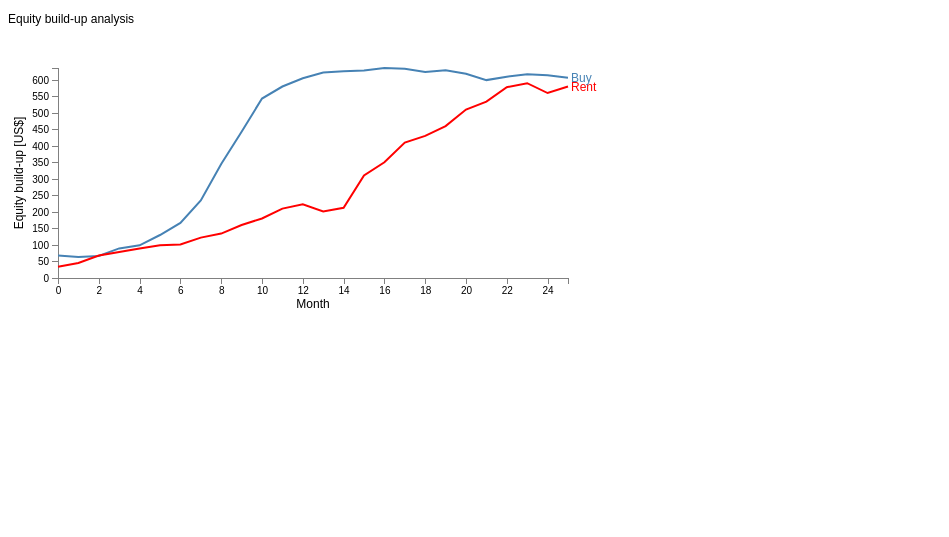
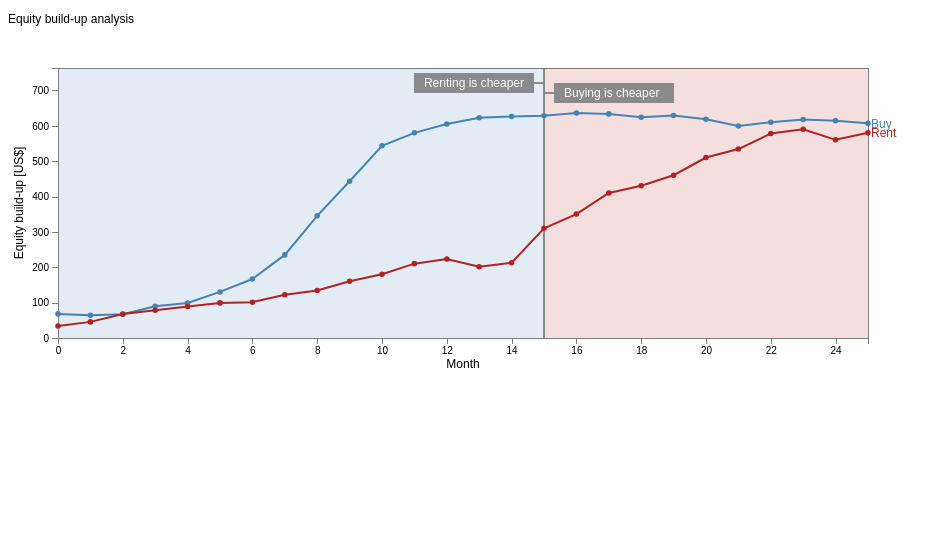
Before and after one commit to rage-against-the-machine-learning/rent-v-buy, a Flask app: page /equity in a window 1280 px wide. Shown: the top 537 px of the page, without its empty margins (0-949 px from the left). Run offline with Flask 2, Linux system fonts and the light colour scheme; some libraries are stand-ins or nearby versions.

Commit message:
Updated equity build-up plot

```diff
--- /dev/null
+++ b/app/static/css/equity.css
@@ -0,0 +1,45 @@
+body { font: 12px Arial;}
+
+path {
+	stroke-width: 2;
+	fill: none;
+}
+
+#rentLine {
+	stroke: firebrick;
+}
+
+#rentScatter {
+    stroke: firebrick;
+    fill: firebrick;
+}
+
+#buyLine {
+	stroke: steelblue;
+}
+
+#buyScatter {
+    stroke: steelblue;
+    fill: steelblue;
+}
+
+.axis path,
+.axis line {
+	fill: none;
+	stroke: grey;
+	stroke-width: 1;
+	shape-rendering: crispEdges;
+}
+
+div.tooltip {
+    position: absolute;
+    text-align: center;
+    width: 100px;
+    height: 42px;
+    padding: 2px;
+    font: 12px sans-serif;
+    background: lightgray;
+    border: 0px;
+    border-radius: 8px;
+    pointer-events: none;
+}
--- /dev/null
+++ b/app/static/js/equity.js
@@ -0,0 +1,230 @@
+// Select canvases
+var svg1 = d3.select("#canvas1");
+
+var	margin = {top: 30, right: 40, bottom: 30, left: 50},
+	width = 900 - margin.left - margin.right,
+    height = 330 - margin.top - margin.bottom;
+
+var	x = d3.scaleLinear().range([0, width]);
+var	y = d3.scaleLinear().range([height, 0]);
+
+var xAxis = d3.axisBottom().scale(x);
+var yAxis = d3.axisLeft().scale(y);
+
+var count = Object.keys(myData).length;
+var maxEquity = d3.max(myData, function(d) { return Math.max(d.buy, d.rent)*1.2; });
+
+x.domain([0, count-1]);
+y.domain([0, maxEquity]);
+
+var	buyLine = d3.line()
+	.x(function(d) { return x(d.month); })
+	.y(function(d) { return y(d.buy); });
+
+var	rentLine = d3.line()
+	.x(function(d) { return x(d.month); })
+    .y(function(d) { return y(d.rent); });
+
+// Equity build-up plot
+var g = svg1.append("g")
+    .attr("transform", "translate(" + margin.left + "," + margin.top + ")");
+
+// X axis
+g.append("g")
+    .attr("class", "x axis")
+    .attr("transform", "translate(0," + height + ")")
+    .call(xAxis);
+
+g.append("text")
+    .attr("transform", "translate(" + (width/2) + " ," + (height + 30) + ")")
+    .attr("class", "label")
+    .style("text-anchor", "middle")
+    .text("Month");
+
+g.append("line")
+    .attr("x1", 0)
+    .attr("y1", 0)
+    .attr("x2", width)
+    .attr("y2", 0)
+    .style("stroke", "gray")
+    .style("stroke-width", 1)
+    .style("stroke", "gray")
+    .style("shape-rendering", "crispEdges");
+
+// Y axis
+g.append("g")
+    .attr("class", "y axis")
+    .call(yAxis);
+
+g.append("text")
+    .attr("transform", "rotate(-90)")
+    .attr("class", "label")
+    .attr("y", 3 - margin.left)
+    .attr("x", 0 - (height / 2))
+    .attr("dy", "1em")
+    .style("text-anchor", "middle")
+    .text("Equity build-up [US$]");
+
+g.append("line")
+    .attr("x1", width)
+    .attr("y1", 0)
+    .attr("x2", width)
+    .attr("y2", height)
+    .style("stroke", "gray")
+    .style("stroke-width", 1)
+    .style("stroke", "gray")
+    .style("shape-rendering", "crispEdges");
+
+// Shaded areas
+g.append("rect")
+    .attr("x", 0.)
+    .attr("y", 0.)
+    .attr("width", x(myData[payOff]["month"]))
+    .attr("height", height)
+    .style("opacity", 0.15)
+    .style("fill", "steelblue");
+
+g.append("rect")
+    .attr("x", x(myData[payOff]["month"]))
+    .attr("y", 0.)
+    .attr("width", width-x(myData[payOff]["month"]))
+    .attr("height", height)
+    .style("opacity", 0.15)
+    .style("fill", "firebrick");
+
+// Dividing line if between the plot
+
+if ((payOff > 5) && (payOff < count - 5)){
+
+    g.append("line")
+        .attr("x1", x(myData[payOff]["month"]))
+        .attr("y1", 0)
+        .attr("x2", x(myData[payOff]["month"]))
+        .attr("y2", height)
+        .style("stroke-width", 2)
+        .style("stroke", "gray")
+        .style("opacity", 0.9);
+
+    g.append("rect")
+        .attr("x", x(myData[payOff]["month"])-130.0)
+        .attr("y", 5.0)
+        .attr("width", 120.0)
+        .attr("height", 20.0)
+        .style("opacity", 0.9)
+        .style("fill", "gray");
+
+    g.append("line")
+        .attr("x1", x(myData[payOff]["month"])-10.0)
+        .attr("y1", 15.0)
+        .attr("x2", x(myData[payOff]["month"]))
+        .attr("y2", 15.0)
+        .style("stroke-width", 2)
+        .style("stroke", "gray")
+        .style("opacity", 0.9);
+
+    g.append("text")
+        .attr("x", x(myData[payOff]["month"])-20.0)
+        .attr("y", 15.0)
+        .attr("dy", ".35em")
+        .text("Renting is cheaper")
+        .attr("text-anchor", "end")
+        .attr("fill", "white");
+
+    g.append("rect")
+        .attr("x", x(myData[payOff]["month"])+10.0)
+        .attr("y", 15.0)
+        .attr("width", 120.0)
+        .attr("height", 20.0)
+        .style("opacity", 0.9)
+        .style("fill", "gray");
+
+    g.append("line")
+        .attr("x1", x(myData[payOff]["month"]))
+        .attr("y1", 25.0)
+        .attr("x2", x(myData[payOff]["month"])+10.0)
+        .attr("y2", 25.0)
+        .style("stroke-width", 2)
+        .style("stroke", "gray")
+        .style("opacity", 0.9);
+
+    g.append("text")
+        .attr("x", x(myData[payOff]["month"])+20.0)
+        .attr("y", 25.0)
+        .attr("dy", ".35em")
+        .text("Buying is cheaper")
+        .attr("fill", "white");
+
+}
+
+// Define the div for the tooltip
+var div = d3.select("body").append("div")
+    .attr("class", "tooltip")
+    .style("opacity", 0);
+
+// Label the end of the plots
+g.append("text")
+    .attr("transform", "translate(" + (width+3) + "," + y(myData[count-1].rent) + ")")
+    .attr("dy", ".35em")
+    .attr("text-anchor", "start")
+    .style("fill", "firebrick")
+    .text("Rent");
+
+g.append("text")
+    .attr("transform", "translate(" + (width+3) + "," + y(myData[count-1].buy) + ")")
+    .attr("dy", ".35em")
+    .attr("text-anchor", "start")
+    .style("fill", "steelblue")
+    .text("Buy");
+
+// Generate line paths
+g.append("path")
+    .attr("id", "buyLine")
+    .attr("d", buyLine(myData));
+
+g.append("g")
+    .selectAll()
+    .data(myData)
+    .enter().append("path")
+    .attr("class", "dot")
+    .attr("transform", function(d) { return "translate("+x(d.month)+","+y(d.buy)+")"; })
+    .attr('d', d3.symbol().type( d3.symbolCircle ).size( 10.0 ) )
+    .attr("id", "buyScatter")
+    .on("mouseover", function(d) {
+        div.transition()
+            .duration(200)
+            .style("opacity", .9);
+        div	.html("Month: " + d.month + "<br/>" + "Buy :" + d.buy + "<br/>" + "Rent :" + d.rent )
+            .style("left", x(d.month) + "px")
+            .style("top", y(d.buy)+ "px");
+        })
+    .on("mouseout", function(d) {
+        div.transition()
+            .duration(500)
+            .style("opacity", 0);
+    });
+
+g.append("path")
+    .attr("id", "rentLine")
+    .attr("d", rentLine(myData));
+
+g.append("g")
+    .selectAll()
+    .data(myData)
+    .enter().append("path")
+    .attr("class", "dot")
+    .attr("transform", function(d) { return "translate("+x(d.month)+","+y(d.rent)+")"; })
+    .attr('d', d3.symbol().type( d3.symbolCircle ).size( 10.0 ) )
+    .attr("id", "rentScatter")
+    .on("mouseover", function(d) {
+        div.transition()
+            .duration(200)
+            .style("opacity", .9);
+        div	.html("Month: " + d.month + "<br/>" + "Buy :" + d.buy + "<br/>" + "Rent :" + d.rent )
+            .style("left", x(d.month) + "px")
+            .style("top", y(d.rent)+ "px");
+        })
+    .on("mouseout", function(d) {
+        div.transition()
+            .duration(500)
+            .style("opacity", 0);
+    });
--- a/app/static/js/linecharts.js
+++ /dev/null
@@ -1,114 +0,0 @@
-// Select canvases
-var svg1 = d3.select("#canvas1");
-
-var	margin = {top: 30, right: 40, bottom: 30, left: 50},
-	width = 600 - margin.left - margin.right,
-	height = 270 - margin.top - margin.bottom;
-
-
-var	x = d3.scaleLinear().range([0, width]);
-var	y = d3.scaleLinear().range([height, 0]);
-
-var xAxis = d3.axisBottom().scale(x);
-var yAxis = d3.axisLeft().scale(y);
-
-// To be replaced by JSON from Python
-var myData = [
-    {"month": 0, "buy": 68.13, "rent": 34.12},
-    {"month": 1, "buy": 63.98, "rent": 45.56},
-    {"month": 2, "buy": 67.00, "rent": 67.89},
-    {"month": 3, "buy": 89.70, "rent": 78.54},
-    {"month": 4, "buy": 99.00, "rent": 89.23},
-    {"month": 5, "buy": 130.28, "rent": 99.23},
-    {"month": 6, "buy": 166.70, "rent": 101.34},
-    {"month": 7, "buy": 234.98, "rent": 122.34},
-    {"month": 8, "buy": 345.44, "rent": 134.56},
-    {"month": 9, "buy": 443.34, "rent": 160.45},
-    {"month": 10, "buy": 543.70, "rent": 180.34},
-    {"month": 11, "buy": 580.13, "rent": 210.23},
-    {"month": 12, "buy": 605.23, "rent": 223.45},
-    {"month": 13, "buy": 622.77, "rent": 201.56},
-    {"month": 14, "buy": 626.20, "rent": 212.67},
-    {"month": 15, "buy": 628.44, "rent": 310.45},
-    {"month": 16, "buy": 636.23, "rent": 350.45},
-    {"month": 17, "buy": 633.68, "rent": 410.23},
-    {"month": 18, "buy": 624.31, "rent": 430.56},
-    {"month": 19, "buy": 629.32, "rent": 460.34},
-    {"month": 20, "buy": 618.63, "rent": 510.34},
-    {"month": 21, "buy": 599.55, "rent": 534.23},
-    {"month": 22, "buy": 609.86, "rent": 578.23},
-    {"month": 23, "buy": 617.62, "rent": 590.12},
-    {"month": 24, "buy": 614.48, "rent": 560.34},
-    {"month": 25, "buy": 606.98, "rent": 580.12}
-];
-
-var payOff = 10;
-
-var count = Object.keys(myData).length;
-var maxEquity = d3.max(myData, function(d) { return Math.max(d.buy, d.rent); });
-
-x.domain([0, count-1]);
-y.domain([0, maxEquity]);
-
-var	buyLine = d3.line()
-	.x(function(d) { return x(d.month); })
-	.y(function(d) { return y(d.buy); });
-
-var	rentLine = d3.line()
-	.x(function(d) { return x(d.month); })
-    .y(function(d) { return y(d.rent); });
-
-// Equity build-up plot
-var g = svg1.append("g")
-    .attr("transform", "translate(" + margin.left + "," + margin.top + ")");
-
-// X axis
-g.append("g")
-    .attr("class", "x axis")
-    .attr("transform", "translate(0," + height + ")")
-    .call(xAxis);
-
-g.append("text")
-    .attr("transform", "translate(" + (width/2) + " ," + (height + 30) + ")")
-    .attr("class", "label")
-    .style("text-anchor", "middle")
-    .text("Month");
-
-// Y axis
-g.append("g")
-    .attr("class", "y axis")
-    .call(yAxis);
-
-g.append("text")
-    .attr("transform", "rotate(-90)")
-    .attr("class", "label")
-    .attr("y", 3 - margin.left)
-    .attr("x", 0 - (height / 2))
-    .attr("dy", "1em")
-    .style("text-anchor", "middle")
-    .text("Equity build-up [US$]");
-
-// Label the end of the plots
-g.append("text")
-    .attr("transform", "translate(" + (width+3) + "," + y(myData[count-1].rent) + ")")
-    .attr("dy", ".35em")
-    .attr("text-anchor", "start")
-    .style("fill", "red")
-    .text("Rent");
-
-g.append("text")
-    .attr("transform", "translate(" + (width+3) + "," + y(myData[count-1].buy) + ")")
-    .attr("dy", ".35em")
-    .attr("text-anchor", "start")
-    .style("fill", "steelblue")
-    .text("Buy");
-
-// Generate line paths
-g.append("path")
-    .attr("class", "line")
-    .attr("d", buyLine(myData));
-
-g.append("path")
-    .attr("class", "line")
-    .style("stroke", "red")
-    .attr("d", rentLine(myData));
--- a/app/templates/equity.html
+++ b/app/templates/equity.html
@@ -1,31 +1,45 @@
 
 <!DOCTYPE html>
 <meta charset="utf-8">
-<style>
-
-body { font: 12px Arial;}
-
-path {
-	stroke: steelblue;
-	stroke-width: 2;
-	fill: none;
-}
-
-.axis path,
-.axis line {
-	fill: none;
-	stroke: grey;
-	stroke-width: 1;
-	shape-rendering: crispEdges;
-}
-
-</style>
 <body>
     <p>Equity build-up analysis</p>
 	<div id="container1">
-        <svg id="canvas1" width="960" height="500"></svg>
+        <svg id="canvas1" width="960" height="350"></svg>
     </div>
-<script src="https://d3js.org/d3.v5.js"></script>
+<script src="https://d3js.org/d3.v5.min.js"></script>
+<link rel="stylesheet" type="text/css" href="static/css/equity.css">
 </body>
-<script src="static/js/linecharts.js"></script>
+<script>
+var myData = [
+    {"month": 0, "buy": 68.13, "rent": 34.12},
+    {"month": 1, "buy": 63.98, "rent": 45.56},
+    {"month": 2, "buy": 67.00, "rent": 67.89},
+    {"month": 3, "buy": 89.70, "rent": 78.54},
+    {"month": 4, "buy": 99.00, "rent": 89.23},
+    {"month": 5, "buy": 130.28, "rent": 99.23},
+    {"month": 6, "buy": 166.70, "rent": 101.34},
+    {"month": 7, "buy": 234.98, "rent": 122.34},
+    {"month": 8, "buy": 345.44, "rent": 134.56},
+    {"month": 9, "buy": 443.34, "rent": 160.45},
+    {"month": 10, "buy": 543.70, "rent": 180.34},
+    {"month": 11, "buy": 580.13, "rent": 210.23},
+    {"month": 12, "buy": 605.23, "rent": 223.45},
+    {"month": 13, "buy": 622.77, "rent": 201.56},
+    {"month": 14, "buy": 626.20, "rent": 212.67},
+    {"month": 15, "buy": 628.44, "rent": 310.45},
+    {"month": 16, "buy": 636.23, "rent": 350.45},
+    {"month": 17, "buy": 633.68, "rent": 410.23},
+    {"month": 18, "buy": 624.31, "rent": 430.56},
+    {"month": 19, "buy": 629.32, "rent": 460.34},
+    {"month": 20, "buy": 618.63, "rent": 510.34},
+    {"month": 21, "buy": 599.55, "rent": 534.23},
+    {"month": 22, "buy": 609.86, "rent": 578.23},
+    {"month": 23, "buy": 617.62, "rent": 590.12},
+    {"month": 24, "buy": 614.48, "rent": 560.34},
+    {"month": 25, "buy": 606.98, "rent": 580.12}
+];
+
+var payOff = 15;
+</script>
+<script src="static/js/equity.js"></script>
 </html>
```
